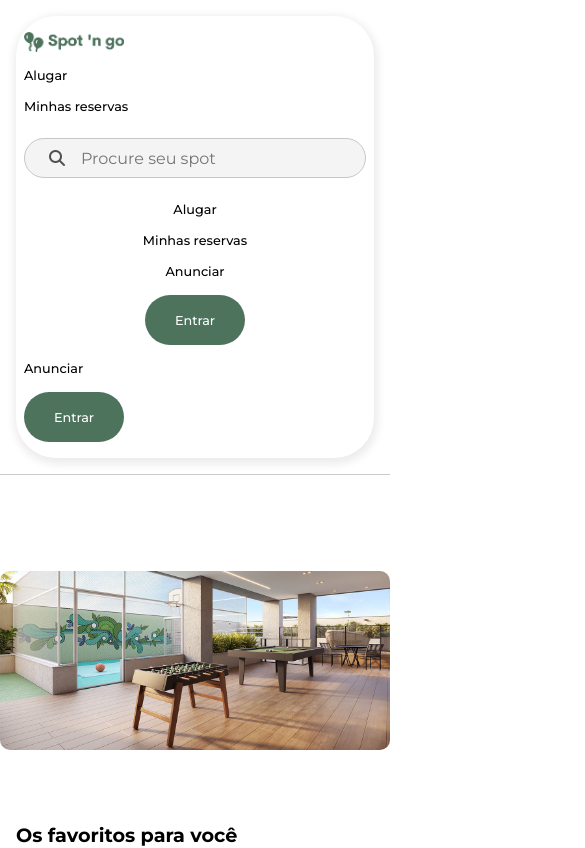
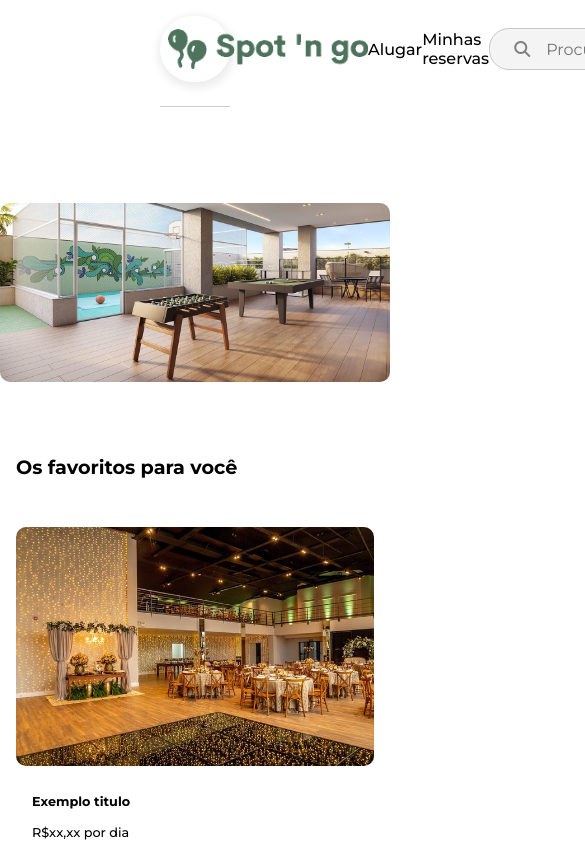
Before and after one commit to Hackathon-spotngo-2024/HackathonIFC2024-frontend, a Vue app: page / in a window 390 px wide. Shown: the top 848 px of the page, 585 px wide, since content can reach past the window. Built offline with nearby package versions, Linux system fonts and the light colour scheme.

Commit message:
Fix #10: Arrumar navbar

```diff
--- a/src/components/NavbarComponent.vue
+++ b/src/components/NavbarComponent.vue
@@ -4,21 +4,14 @@
 <template>
   <div class="nav-container">
     <router-link to="/" class="home-link"><img class="logo-img" src="../assets/logo.png" alt="" /></router-link>
-    <a href="" id="alugar-link" class="nav-link">Alugar</a>
+    <router-link to="/alugar" id="alugar-link" class="nav-link">Alugar</router-link>
     <a href="MinhasReservasComponent.vue" id="minhas-reservas-link" class="nav-link">Minhas reservas</a>
     <div class="search-bar">
       <i class="fa fa-search"></i>
       <input type="text" placeholder="Procure seu spot" class="search-input" />
     </div>
-    <div class="nav-links">
-      <router-link to="/alugar" class="nav-link">Alugar</router-link>
-      <a href="MinhasReservasComponent.vue" class="nav-link">Minhas reservas</a>
-      <a href="AnunciarComponent.vue" class="nav-link">Anunciar</a>
-      <a href="LoginComponent.vue" class="entrar-link">Entrar</a>
-    </div>
-
     <router-link to="/anunciar" id="anunciar-link" class="nav-link">Anunciar</router-link>
-    <a href="LoginComponent.vue" class="entrar-link">Entrar</a>
+    <button class="entrar-link" @click="openModal">Entrar</button>
   </div>
   <div class="linha-container">
     <div class="linha-divisoria"></div>
@@ -31,26 +24,14 @@
   flex-direction: row;
   justify-content: space-between;
   align-items: center;
-  margin: 1rem;
+  margin: 1rem 10rem 0 10rem;
   border-radius: 40px;
   padding: .5rem;
   box-shadow: 1px 3px 8px 3px rgba(0, 0, 0, 0.08);
-  flex-wrap: wrap;
-}
-
-.logo-img {
-  width: 200px;
-  height: auto;
-}
-
-.nav-links {
-  display: flex;
-  flex-direction: row;
-  align-items: center;
 }
 
 a {
-  font-family: 'Montserrat', sans-serif;
+  font-family: 'Montserrat';
   font-weight: 500;
   text-decoration: none;
   color: black;
@@ -59,7 +40,21 @@ a {
   align-items: center;
   border-radius: 35px;
   font-size: 1rem;
-  margin: 0 0.5rem;
+  cursor: pointer;
+}
+
+button {
+  font-family: 'Montserrat';
+  font-weight: 500;
+  text-decoration: none;
+  color: black;
+  display: flex;
+  justify-content: center;
+  align-items: center;
+  border-radius: 35px;
+  font-size: 1rem;
+  cursor: pointer;
+  border: 0;
 }
 
 .nav-link {
@@ -88,27 +83,27 @@ a {
   width: 6.25rem;
   height: 3.125rem;
   transition: 100ms ease;
-  display: flex;
-  align-items: center;
-  justify-content: center;
 }
 
 .entrar-link:hover {
   background-color: var(--cor-principal-hover);
 }
 
+.logo-img {
+  width: 200px;
+  height: 40px;
+}
+
 .search-bar {
-  width: 100%;
-  max-width: 25rem;
+  width: 25rem;
   height: 2.5rem;
   border: 1px solid var(--search-bar-border);
   border-radius: 20px;
-  padding: 0 1.5rem;
+  padding: 0rem 1.5rem;
   display: flex;
   justify-content: start;
   align-items: center;
   background-color: var(--search-bar-fill);
-  box-sizing: border-box;
 }
 
 .search-input {
@@ -116,12 +111,11 @@ a {
   outline: none;
   font-size: 1rem;
   background-color: var(--search-bar-fill);
-  margin-left: 1rem;
-  flex-grow: 1;
+  margin: 0 0 0 1rem;
 }
 
 .fa.fa-search {
-  color: var(--cor-search-icon);
+  color: gray;
 }
 
 .linha-container {
@@ -131,81 +125,10 @@ a {
 }
 
 .linha-divisoria {
+  margin-top: 1rem;
   width: 100%;
   height: 1px;
-  background-color: var(--cor-linha-divisoria);
-}
-
-@media (max-width: 992px) {
-  .nav-container {
-    margin: 1rem;
-    flex-direction: column;
-    align-items: center;
-  }
-
-  .logo-img {
-    width: 150px;
-  }
-
-  .search-bar {
-    width: 100%;
-    margin-top: 1rem;
-  }
-
-  .nav-links {
-    width: 100%;
-    margin-top: 1rem;
-    align-items: center;
-  }
-
-  a {
-    font-size: 0.9rem;
-  }
-}
-
-@media (max-width: 768px) {
-  .nav-links {
-    flex-direction: column;
-    width: 100%;
-  }
-
-  a {
-    margin: 0.5rem 0;
-  }
-
-  .search-bar {
-    width: 100%;
-    align-items: center;
-  }
-
-  .logo-img {
-    width: 120px;
-  }
-}
-
-@media (max-width: 576px) {
-  .nav-container {
-    padding: 0.5rem;
-    flex-direction: column;
-    align-items: flex-start;
-  }
-
-  .logo-img {
-    width: 100px;
-  }
-
-  .search-bar {
-    width: 100%;
-    margin-top: 1rem;
-  }
-
-  .nav-links {
-    width: 100%;
-    flex-direction: column;
-  }
-
-  a {
-    font-size: 0.8rem;
-  }
+  margin: 1.5rem 10rem 0 10rem;
+  background-color: var(--cor-linha-divisoria)
 }
 </style>
```
